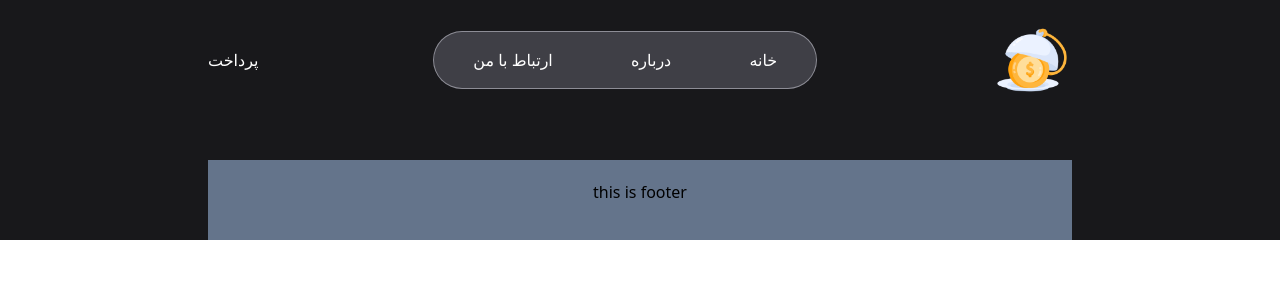
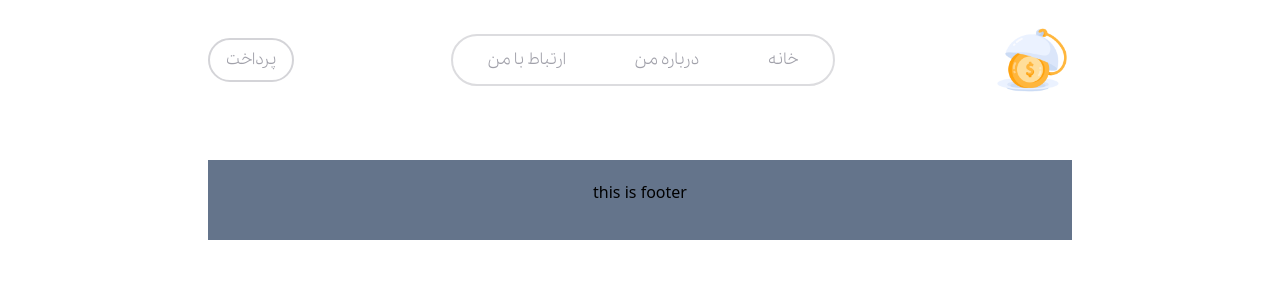
Before and after one commit to erffon/payment-gateway-landing, a Next.js app: page / in a window 1280 px wide. Shown: the top 300 px of the page. Built offline with nearby package versions, Linux system fonts and the light colour scheme; a web font is replaced by a local one.

Commit message:
Fix: header design

```diff
--- a/components/layout/header/header.module.css
+++ b/components/layout/header/header.module.css
@@ -0,0 +1,12 @@
+.container {
+  @apply overflow-hidden flex justify-between py-5 mb-10 font-PelakRegular;
+}
+.links-container {
+  @apply flex justify-around py-3 backdrop-blur-lg rounded-full border-zinc-300/80 border-2 w-96;
+}
+.links {
+  @apply text-zinc-400 cursor-pointer hover:text-black hover:border-black hover:font-PelakBold duration-300 transition-all ease-out;
+}
+.cta {
+  @apply border-2 border-zinc-300  hover:border-black hover:font-PelakBold duration-300 transition-all ease-out hover:bg-zinc-100 px-4 py-2 rounded-full hover:text-black text-zinc-400;
+}
--- a/components/layout/header/index.tsx
+++ b/components/layout/header/index.tsx
@@ -1,25 +1,23 @@
 import Image from "next/image";
 import logo from "./assets/logo.png";
 import style from "./header.module.css";
+import { headerContent } from "../../../contents/homepage/data";
 
 const CHeader = () => {
   return (
-    <header
-      className="overflow-hidden flex justify-between py-5 mb-10 bg-slate-black"
-      dir="rtl"
-    >
+    <header className={style.container} dir="rtl">
       <div className="relative">
         <Image src={logo} alt="website logo" width={80} height={80} />
       </div>
       <div className="flex justify-center items-center">
-        <ul className="flex justify-around py-4 backdrop-blur-lg bg-zinc-700 rounded-full border-zinc-400/80 border w-96">
-          <li className={style.links}>خانه</li>
-          <li className={style.links}>درباره</li>
-          <li className={style.links}>ارتباط با من</li>
+        <ul className={style["links-container"]}>
+          {headerContent.links.map((item) => {
+            return <li className={style.links}>{item.text}</li>;
+          })}
         </ul>
       </div>
       <div className="flex justify-center items-center">
-        <button>پرداخت</button>
+        <button className={style.cta}>{headerContent.ctaButton}</button>
       </div>
     </header>
   );
--- a/contents/homepage/data.ts
+++ b/contents/homepage/data.ts
@@ -1,19 +1,19 @@
 export const headerContent = {
   links: [
     {
-      text: "",
+      text: "خانه",
       link: "",
     },
     {
-      text: "",
+      text: "درباره من",
       link: "",
     },
     {
-      text: "",
+      text: "ارتباط با من",
       link: "",
     },
   ],
-  ctaButton: "",
+  ctaButton: "پرداخت",
 };
 
 export const footerContent = {
--- a/pages/index.tsx
+++ b/pages/index.tsx
@@ -8,7 +8,7 @@ export default function Home() {
       hasHeader={true}
       hasFooter={true}
       isRTL={true}
-      classNames="bg-zinc-900"
+      classNames=""
     >
       <main>
         <div>
--- a/styles/globals.css
+++ b/styles/globals.css
@@ -44,6 +44,3 @@
   font-weight: 400;
   font-style: normal;
 }
-body {
-  @apply text-white font-PelakThin;
-}
```
